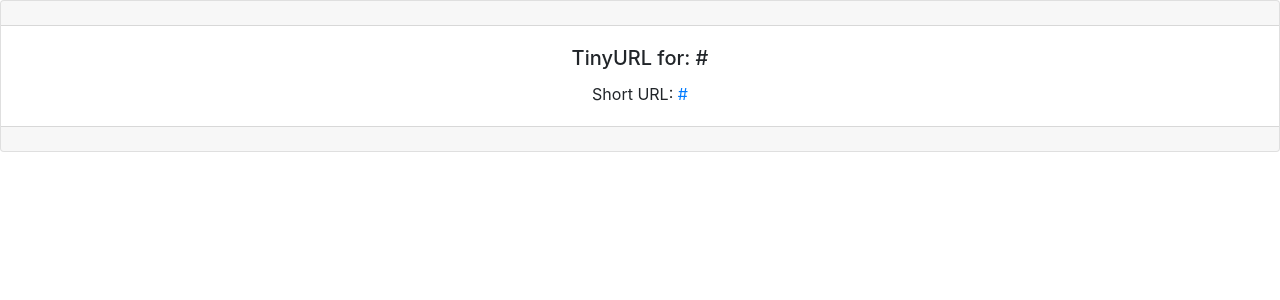
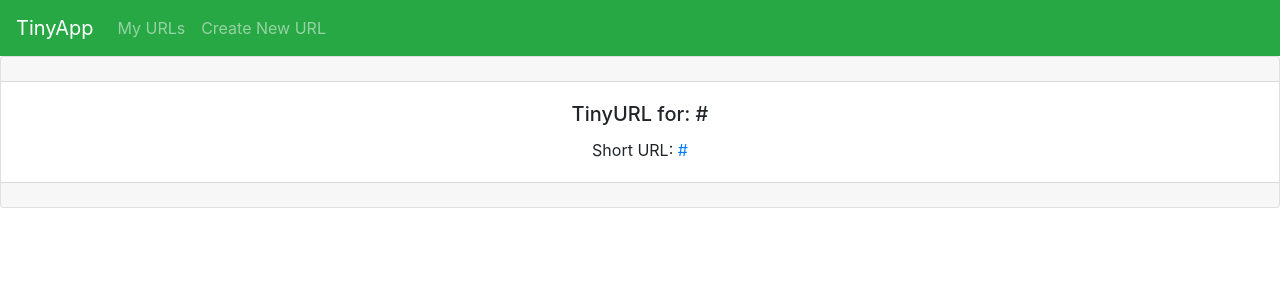
Before and after one commit to HoangTienDinh/tinyapp, a Node server app: template views/urls_show.ejs in a window 1280 px wide. Shown: the top 300 px of the page. Run offline with Node 20, Linux system fonts and the light colour scheme; the template is opened without the code that fills it: most values are stand-ins (such as "Sample title", 1, 10 or a date in 2020); some libraries are stand-ins or nearby versions.

Commit message:
added partial files and linked them to our view files

```diff
--- a/express_server.js
+++ b/express_server.js
@@ -4,13 +4,23 @@ const PORT = 8080;
 
 app.set("view engine", "ejs");
 
+app.listen(PORT, () => {
+  console.log(`Example app listening on port ${PORT}!`)
+});
+
 const urlDatabase = {
   "b2xVn2": "http://www.lighthouselabs.ca",
   "9sm5xK": "http://www.google.com"
 };
 
-app.get("/", (req, res) => {
-  res.send("Hello!");
+app.get("/urls/:shortURL", (req, res) => {
+  let templateVars = { shortURL: req.params.shortURL, longURL: urlDatabase[req.params.shortURL] };
+  res.render("urls_show", templateVars);
+});
+
+app.get("/urls", (req, res) => {
+  let templateVars = { urls: urlDatabase };
+  res.render("urls_index", templateVars);
 });
 
 app.get("/urls.json", (req, res) => {
@@ -21,25 +31,6 @@ app.get("/hello", (req, res) => {
   res.send("<html><body>Hello <b>World</b></body></html>\n")
 });
 
-app.get("/set", (req, res) => {
-  const a = 1;
-  res.send(`a = ${a}`);
- });
-
- app.get("/fetch", (req, res) => {
-  res.send(`a = ${a}`);
- });
-
- app.get("/urls", (req, res) => {
-   let templateVars = { urls: urlDatabase };
-   res.render("urls_index", templateVars);
- });
-
- app.get("/urls/:shortURL", (req, res) => {
-  let templateVars = { shortURL: req.params.shortURL, longURL: req.params.longURL };
-  res.render("urls_show", templateVars);
+app.get("/", (req, res) => {
+  res.send("Hello!");
 });
-
-app.listen(PORT, () => {
-  console.log(`Example app listening on port ${PORT}!`)
-});
--- /dev/null
+++ b/views/partials/_header.ejs
@@ -0,0 +1,14 @@
+<header>
+  <nav class="navbar navbar-expand-md navbar-dark bg-success">
+    <a class="navbar-brand" href="/urls">TinyApp</a>
+    <button class="navbar-toggler" type="button" data-toggle="collapse" data-target="#navbarNavAltMarkup" aria-controls="navbarNavAltMarkup" aria-expanded="false" aria-label="Toggle navigation">
+      <span class="navbar-toggler-icon"></span>
+    </button>
+    <div class="collapse navbar-collapse" id="navbarNavAltMarkup">
+      <div class="navbar-nav">
+        <a class="nav-item nav-link" href="/urls">My URLs</a>
+        <a class="nav-item nav-link" href="/urls/new">Create New URL</a>
+      </div>
+    </div>
+  </nav>
+</header>
--- a/views/urls_index.ejs
+++ b/views/urls_index.ejs
@@ -8,7 +8,13 @@
   <link rel="stylesheet" href="https://stackpath.bootstrapcdn.com/bootstrap/4.2.1/css/bootstrap.min.css" integrity="sha384-GJzZqFGwb1QTTN6wy59ffF1BuGJpLSa9DkKMp0DgiMDm4iYMj70gZWKYbI706tWS" crossorigin="anonymous">
   <title>TinyApp</title>
 </head>
+
 <body>
+
+  <header>
+    <%- include('./partials/_header') %>
+  </header>
+
   <main style="margin: 1em;">
     <h3>My URLs</h3>
     <table class="table">
--- a/views/urls_show.ejs
+++ b/views/urls_show.ejs
@@ -6,11 +6,18 @@
   <title>URL - TinyApp Example</title>
 </head>
 
+
+
 <body>
+
+  <header>
+    <%- include('./partials/_header') %>
+  </header>
+
   <div class="card text-center">
       <div class="card-header"></div>
       <div class="card-body">
-        <h5 class="card-title">TinyURL for: <%= longURL %></h5>
+        <h5 class="card-title">TinyURL for: <%= longURL %></a></h5>
         <p class="card-text">Short URL: <a href="/u/<%= shortURL %>"><%= shortURL %></a></p>
       </div>
     <div class="card-footer text-muted"></div>
```
